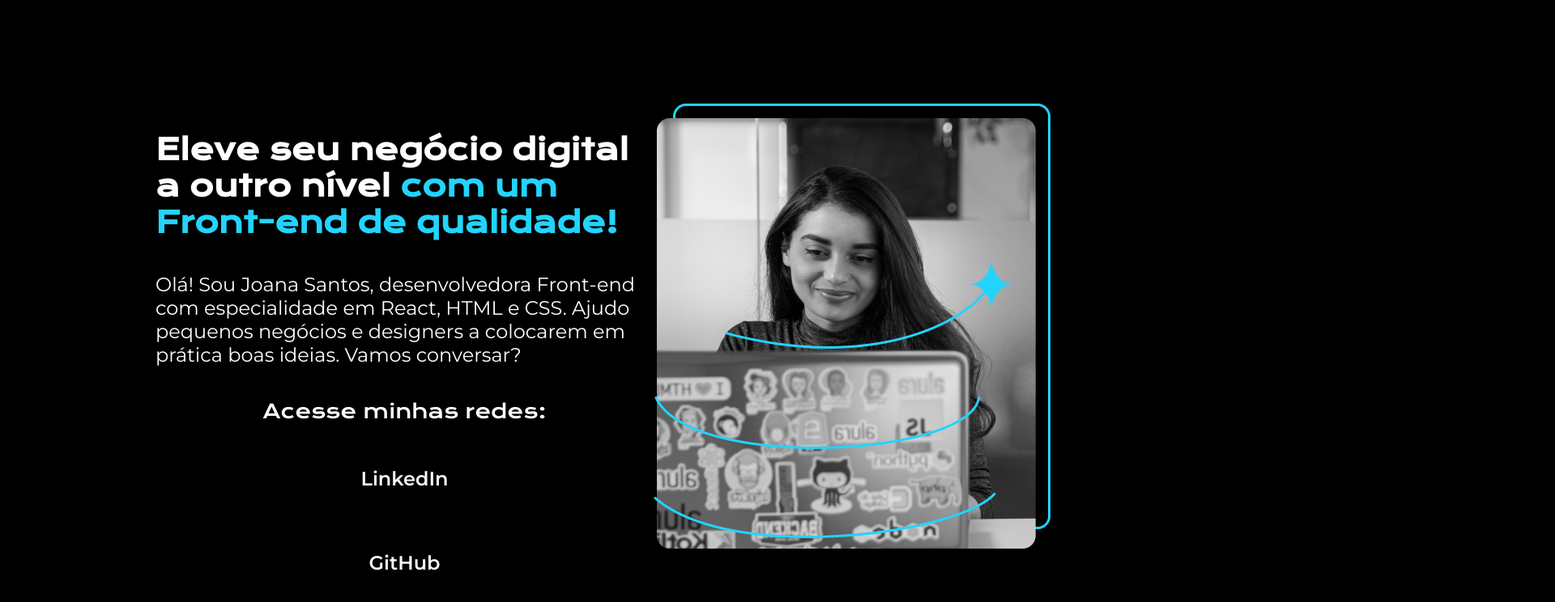
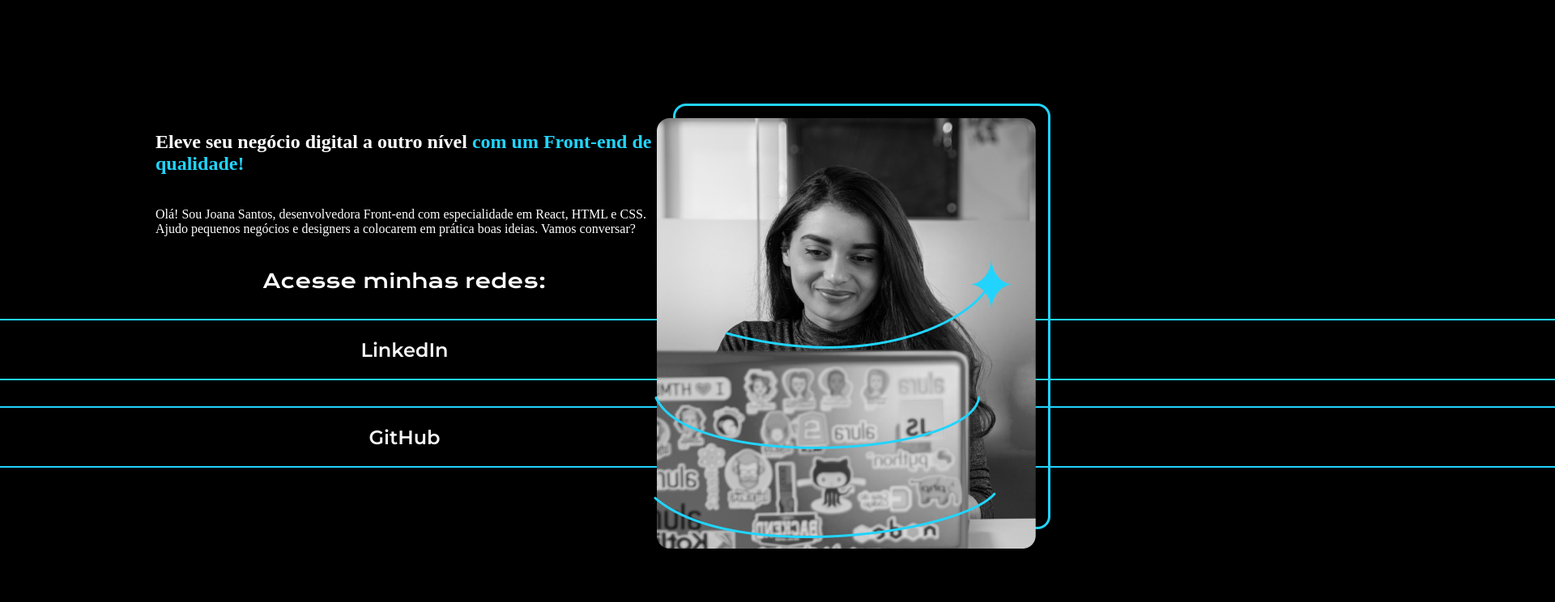
Before and after one commit to tassaeleven/Portfolio, a plain HTML site: page index.html in a window 1280 px wide. Shown: the top 744 px of the page at 81% size, 1920 px wide, since content can reach past the window. Drawn offline with nearby package versions, Linux system fonts and the light colour scheme.

Commit message:
feat: adicionando css

```diff
--- a/styles.css
+++ b/styles.css
@@ -32,12 +32,12 @@ body {
     align-items: center;
 }
 
-.apresentacao__conteudo__titulo {
+.apresentacao_conteudo_titulo {
     font-size: 36px;
     font-family: 'Krona One', sans-serif;
 }
 
-.apresentacao__conteudo__paragrafo {
+.apresentacao_conteudo_paragrafo {
     font-size: 24px;
     font-family: 'Montserrat', sans-serif;
 }
@@ -58,9 +58,9 @@ body {
 }
 
 .apresentacao__links_link {
-    width: 280px;
+    width: 283780px;
     text-align: center;
-    border-radius: 16px;
+    border-radius: 8px;
     border: #f6f6f6;
     font-size: 24px;
     font-weight: 600;
@@ -68,7 +68,7 @@ body {
     text-decoration: none;
     color: #f6f6f6;
     font-family: 'Montserrat', sans-serif;
-    border: 15px, #22D4FD;
+    border: 2px solid #22D4FD;
 }
 
 .apresentacao_links_midias {
```
